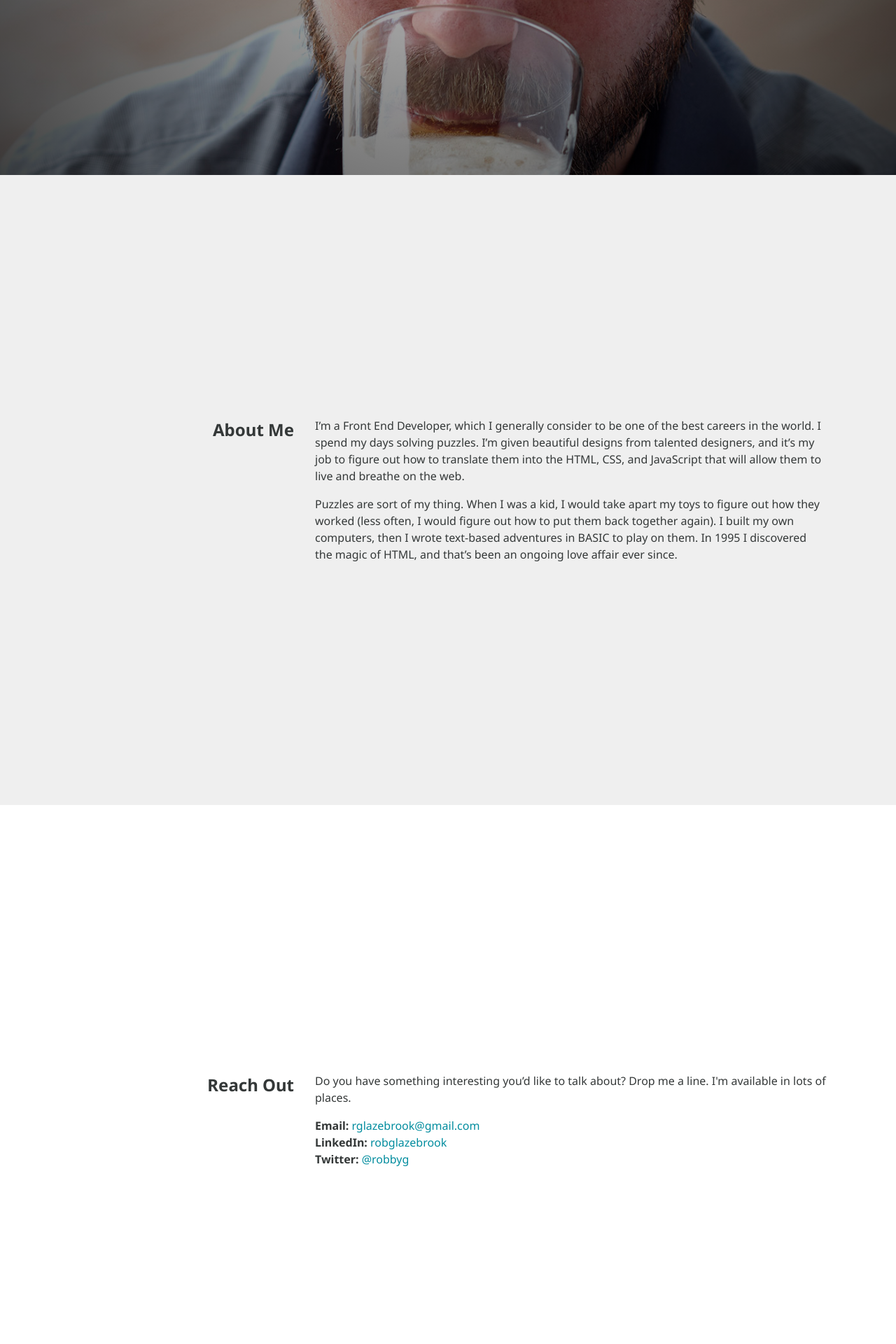
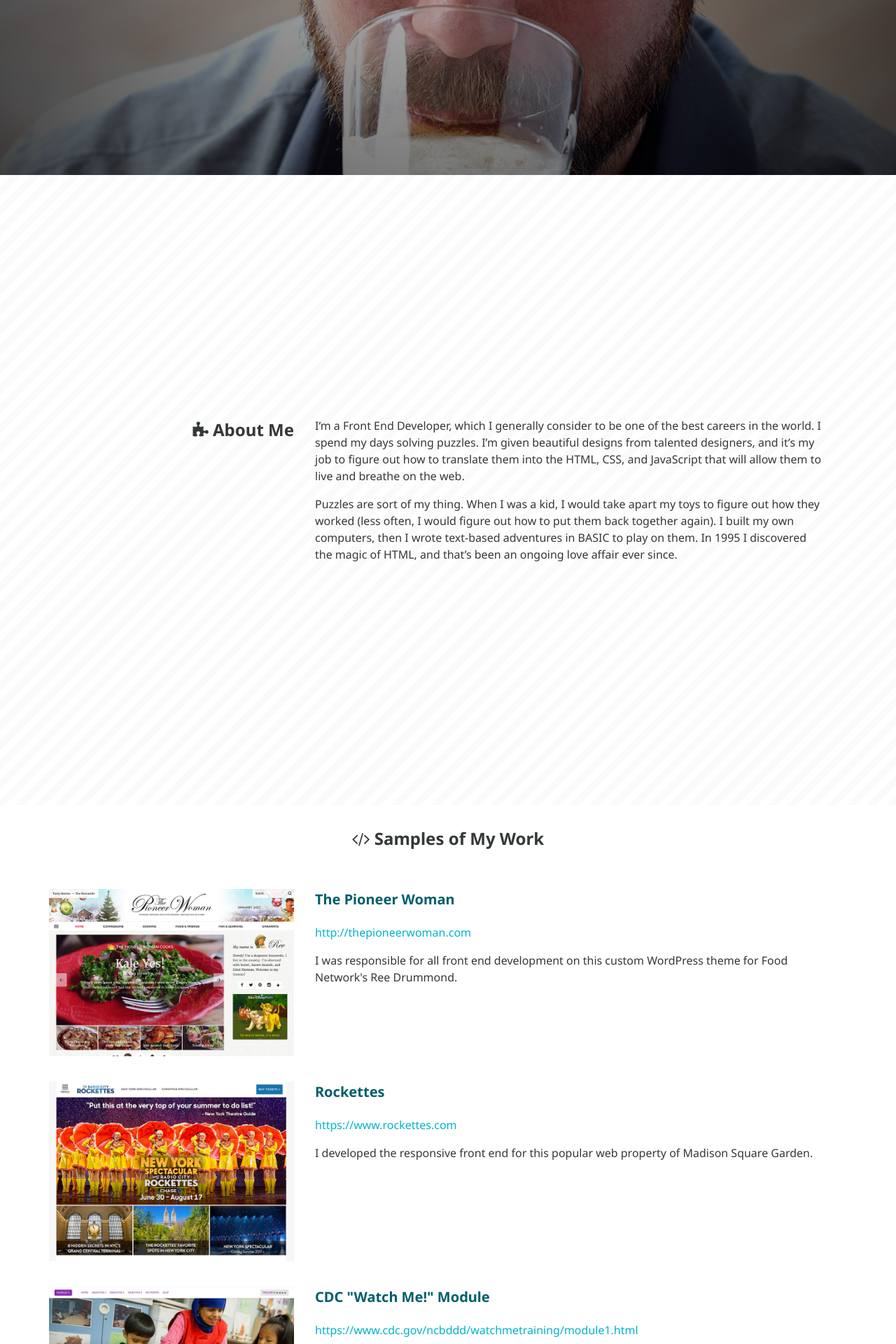
Before and after one commit to rglazebrook/rglazebrook.github.io, a Jekyll site: the page built from index.html, in a window 1280 px wide. Shown: the part 650-2570 px from the top of the page at 70% size. Built offline with Jekyll 4.4.1, drawn with Linux system fonts in a browser that asks for light colours; nearby versions of some CDN libraries; some of the changed text lies outside the part shown.

Commit message:
Updating the homepage and adding portfolio data.

```diff
--- /dev/null
+++ b/_data/portfolio.yml
@@ -0,0 +1,12 @@
+- title: The Pioneer Woman
+  url: http://thepioneerwoman.com
+  image: portfolio-tpw.jpg
+  description: I was responsible for all front end development on this custom WordPress theme for Food Network's Ree Drummond.
+- title: Rockettes
+  url: https://www.rockettes.com
+  image: portfolio-rockettes.jpg
+  description: I developed the responsive front end for this popular web property of Madison Square Garden.
+- title: CDC "Watch Me!" Module
+  url: https://www.cdc.gov/ncbddd/watchmetraining/module1.html
+  image: portfolio-watchme.jpg
+  description: I handled all the front end development for this animated, interactive learning module for the CDC.
--- a/_includes/header.html
+++ b/_includes/header.html
@@ -5,6 +5,7 @@
 	<meta name="viewport" content="width=device-width, initial-scale=1, shrink-to-fit=no">
 	<title>{{ page.title }}</title>
 	<link href="https://fonts.googleapis.com/css?family=Noto+Sans:400,700" rel="stylesheet">
+	<link rel="stylesheet" href="https://cdnjs.cloudflare.com/ajax/libs/font-awesome/4.7.0/css/font-awesome.min.css">
 	<link rel="stylesheet" href="{{ site.url }}/css/style.css">
 	<script src="https://cdnjs.cloudflare.com/ajax/libs/prefixfree/1.0.7/prefixfree.min.js"></script>
 </head>
--- a/_sass/_global.scss
+++ b/_sass/_global.scss
@@ -41,7 +41,7 @@ p {
 	}
 }
 a {
-	color: #008C9E;
+	color: #00B4CC;
 	text-decoration: none;
 	transition: all 500ms ease-in-out;
 	position: relative;
@@ -52,22 +52,25 @@ a {
 		bottom: -1px;
 		left: 50%;
 		width: 0;
-		border-bottom: 2px solid #008c9e;
+		border-bottom: 2px solid #00B4CC;
 		transform: translateX(-50%);
 		transition: all 500ms ease-in-out;
 	}
 
 	&:hover,
 	&:focus {
-		color: #005F6B;
+		color: #008C9E;
 
 		&:before {
 			width: 100%;
-			border-color: #005F6B;
+			border-color: #008C9E;
 		}
 	}
 }
-
+img {
+	max-width: 100%;
+	height: auto;
+}
 
 .container {
 	max-width: 1200px;
@@ -83,6 +86,20 @@ a {
 .flex {
 	display: flex;
 }
+.flex-col {
+	flex-direction: column;
+}
+.center {
+	margin: auto;
+}
+.v-center {
+	margin-top: auto;
+	margin-bottom: auto;
+}
+.h-center {
+	margin-left: auto;
+	margin-right: auto;
+}
 
 .text-left {
 	text-align: left;
--- a/_sass/_grid.scss
+++ b/_sass/_grid.scss
@@ -17,34 +17,34 @@
 // Multiple 'for' loops seem necessary; otherwise, it was reorganizing the order in the CSS and wreaking havoc.
 @for $i from 1 through $cols {
 	.col-#{$i} {
-		flex: 0 0 $i/$cols * 100%;
+		flex: $i 1 $i/$cols * 100%;
 	}
 }
 @for $i from 1 through $cols {
 	@include for-tablet-portrait-up {
 		.col-tabletp-#{$i} {
-			flex: 0 0 $i/$cols * 100%;
+			flex: $i 1 $i/$cols * 100%;
 		}
 	}
 }
 @for $i from 1 through $cols {
 	@include for-tablet-landscape-up {
 		.col-tabletl-#{$i} {
-			flex: 0 0 $i/$cols * 100%;
+			flex: $i 1 $i/$cols * 100%;
 		}
 	}
 }
 @for $i from 1 through $cols {
 	@include for-desktop-up {
 		.col-desktop-#{$i} {
-			flex: 0 0 $i/$cols * 100%;
+			flex: $i 1 $i/$cols * 100%;
 		}
 	}
 }
 @for $i from 1 through $cols {
 	@include for-big-desktop-up {
 		.col-big-#{$i} {
-			flex: 0 0 $i/$cols * 100%;
+			flex: $i 1 $i/$cols * 100%;
 		}
 	}
 }
--- a/_sass/_homepage.scss
+++ b/_sass/_homepage.scss
@@ -1,5 +1,9 @@
 // Homepage-specific styles.
 .homepage {
+
+	h3 {
+		color: #005F6B;
+	}
 
 	.bg-me {
 		background-color: #888;
@@ -36,7 +40,17 @@
 		opacity: 0; // This gets removed by JS.
 	}
 
-	.about-me {
+	.portfolio {
+		.row {
+			padding-top: $gutter;
+		}
+		.portfolio-url {
+			word-break: break-all;
+		}
+	}
+
+	section:nth-child(2n) {
 		background-color: #efefef;
+		background-image: repeating-linear-gradient(-45deg, #fafafa, #fafafa 10px, #fff 10px, #fff 20px );
 	}
 }
--- a/index.html
+++ b/index.html
@@ -16,10 +16,10 @@ bodyclasses: homepage
 <section class="about-me">
 	<div class="fullpage container flex">
 		<div class="row row-center">
-			<div class="col-3 col-tabletp-4 text-right">
-				<h2>About Me</h2>
+			<div class="col-4 text-right">
+				<h2><i class="fa fa-puzzle-piece" aria-hidden="true"></i> About Me</h2>
 			</div>
-			<div class="col-9 col-tabletp-8">
+			<div class="col-8">
 				<p>I’m a Front End Developer, which I generally consider to be one of the best careers in the world. I spend my days solving puzzles. I’m given beautiful designs from talented designers, and it’s my job to figure out how to translate them into the HTML, CSS, and JavaScript that will allow them to live and breathe on the web.</p>
 				<p>Puzzles are sort of my thing. When I was a kid, I would take apart my toys to figure out how they worked (less often, I would figure out how to put them back together again). I built my own computers, then I wrote text-based adventures in BASIC to play on them. In 1995 I discovered the magic of HTML, and that’s been an ongoing love affair ever since.</p>
 			</div>
@@ -27,14 +27,35 @@ bodyclasses: homepage
 	</div>
 </section>
 
+<section class="portfolio">
+	<div class="fullpage container flex flex-col">
+		<div class="center text-center">
+			<h2><i class="fa fa-code"></i> Samples of My Work</h2>
+		</div>
+
+	{% for example in site.data.portfolio %}
+		<div class="row row-center">
+			<div class="col-4">
+				<img src="{{ site.url }}/img/{{ example.image }}" alt="">
+			</div>
+			<div class="col-8">
+				<h3 class="portfolio-title">{{example.title}}</h3>
+				<p class="portfolio-url"><a href="{{exmple.url}}">{{example.url}}</a></p>
+				<p class="portfolio-description">{{example.description}}</p>
+			</div>
+		</div>
+	{% endfor %}
+	</div>
+</section>
+
 <section class="reach-out">
 	<div class="fullpage container flex">
 		<div class="row row-center">
-			<div class="col-3 col-tabletp-4 text-right">
-				<h2>Reach Out</h2>
+			<div class="col-4 text-right">
+				<h2><i class="fa fa-comments"></i> Reach Out</h2>
 			</div>
-			<div class="col-9 col-tabletp-8">
-				<p>Do you have something interesting you’d like to talk about? Drop me a line. I'm available in lots of places.</p>
+			<div class="col-8">
+				<p>Do you have something interesting you’d like to talk about? Awesome! Get in touch.</p>
 				<p>
 					<strong>Email:</strong> <a href="mailto:rglazebrook@gmail.com">rglazebrook@gmail.com</a><br>
 					<strong>LinkedIn:</strong> <a href="https://www.linkedin.com/in/robglazebrook">robglazebrook</a><br>
```
Also changed, not shown: img/portfolio-rockettes.jpg (added), img/portfolio-tpw.jpg (added), img/portfolio-watchme.jpg (added).
